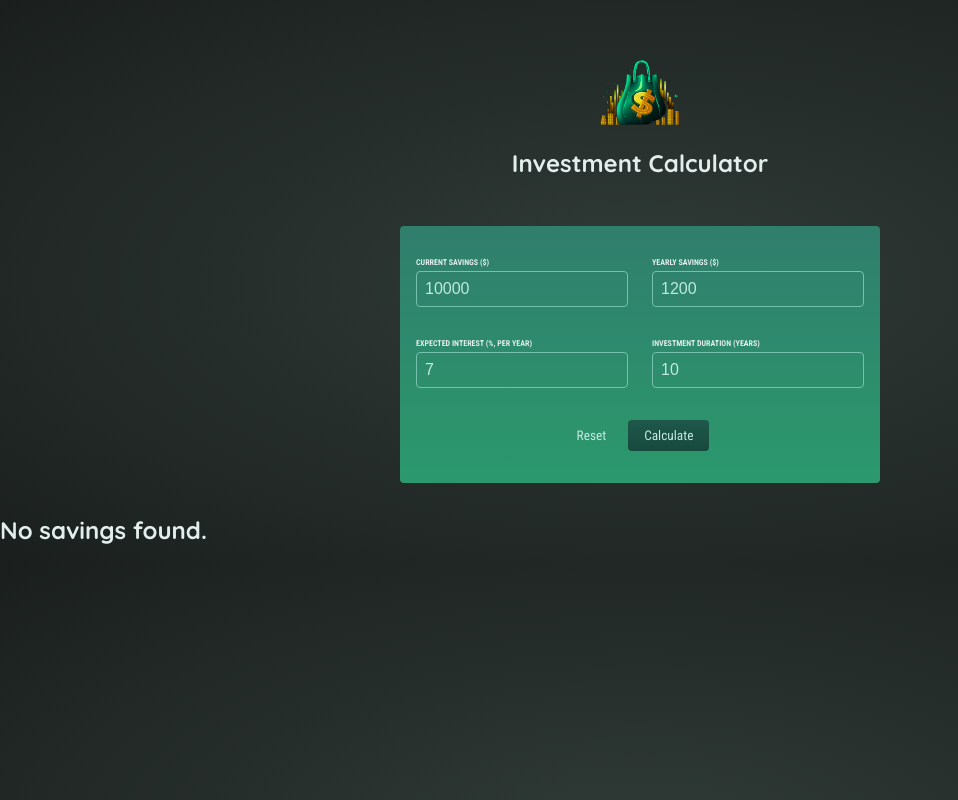
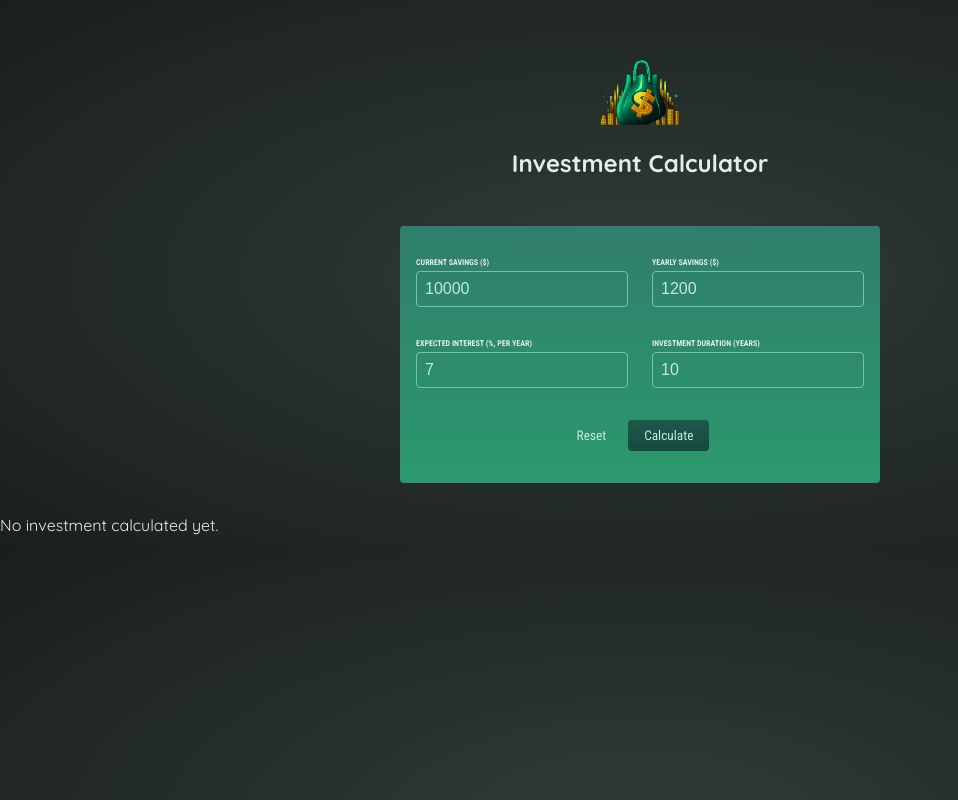
Before and after one commit to jacquelyn-bradshaw/second-react-practice, a React (Create React App) app: page / in a window 1280 px wide. Shown: the whole page, without its empty margins (0-958 px from the left). Built offline with nearby package versions, Linux system fonts and the light colour scheme.

Commit message:
created yearly data state

```diff
--- a/src/App.js
+++ b/src/App.js
@@ -1,22 +1,23 @@
+import React, {useState} from "react";
+
 import Header from "./components/Header"
 import Form from "./components/Form"
 import Table from "./components/Table"
 
 function App() {
-
-  const yearlyData = []; // per-year results
+  const [userInput, setUserInput] = useState(null)
 
   const calculateHandler = (userInput) => {
+    setUserInput(userInput)
+  }
 
-    let currentSavings = +userInput.current;
-    const yearlyContribution = +userInput.yearly;
-    const expectedReturn = +userInput.interest / 100;
+  const yearlyData = []
+
+  if(userInput) {
+    let currentSavings = +userInput["current-savings"];
+    const yearlyContribution = +userInput["yearly-contribution"];
+    const expectedReturn = +userInput["expected-return"] / 100;
     const duration = +userInput.duration;
-
-    console.log("CS" + currentSavings)
-    console.log("YS" + yearlyContribution)
-    console.log("ER" + expectedReturn)
-    console.log("D" + duration)
 
     // The below code calculates yearly results (total savings, interest etc)
     for (let i = 0; i < duration; i++) {
@@ -30,29 +31,16 @@ function App() {
         yearlyContribution: yearlyContribution,
       });
     }
-
-    console.log("YD" + yearlyData.savingsEndOfYear)
-
-    // do something with yearlyData ...
   };
 
-  const saveDataHandler = (enteredSavingsData) => {
-      const savingsData = {
-        ...enteredSavingsData,
-        id: Math.random().toString()
-      }
-      console.log(savingsData)
-      //calculateHandler(savingsData)
-  }
+  console.log(yearlyData)
 
   return (
     <div>
       <Header/>
-      <Form
-        onCalculate={saveDataHandler}
-      />
-      {!yearlyData.length === 0 && (<Table/>)}
-      {yearlyData.length === 0 && (<h2>No savings found.</h2>)}
+      <Form onCalculate={calculateHandler}  />
+      {userInput && (<Table data={yearlyData}/>)}
+      {!userInput && (<p>No investment calculated yet.</p>)}
     </div>
   );
 }
--- a/src/components/Table.js
+++ b/src/components/Table.js
@@ -2,7 +2,7 @@ import React from "react"
 
 import styles from "./Table.module.css"
 
-const Table = () => {
+const Table = (props) => {
   return (
     <table className={styles.result}>
       <thead>
@@ -16,7 +16,7 @@ const Table = () => {
       </thead>
       <tbody>
         <tr>
-          <td>YEAR NUMBER</td>
+          <td></td>
           <td>TOTAL SAVINGS END OF YEAR</td>
           <td>INTEREST GAINED IN YEAR</td>
           <td>TOTAL INTEREST GAINED</td>
```
